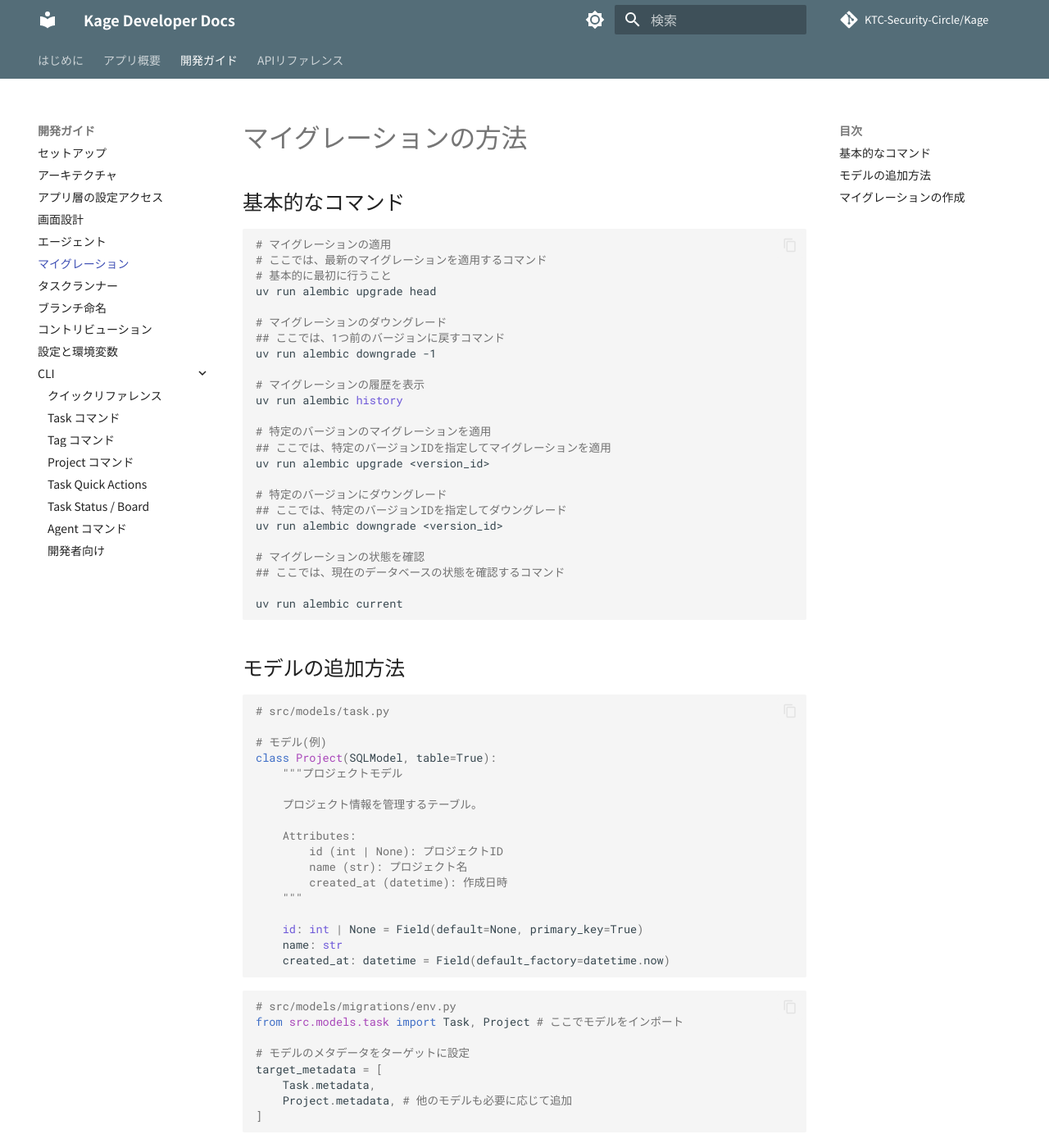
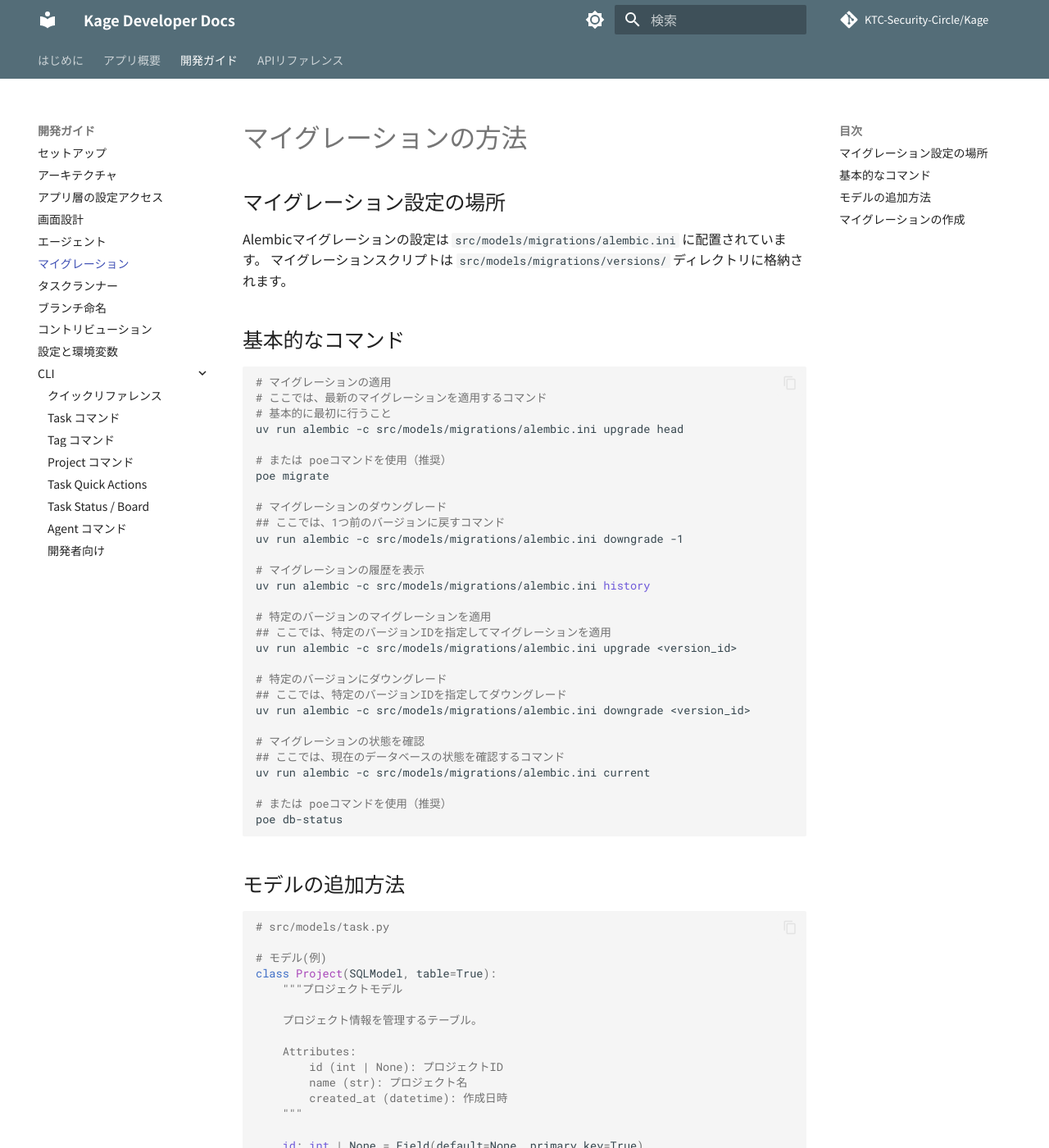
Before and after one commit to KTC-Security-Circle/Kage, an MkDocs documentation site: the page built from docs/dev/migrations.md, in a window 1280 px wide and 1400 px high. Shown: the whole window at 82% size. Built offline with MkDocs 1.6.1 and Material for MkDocs 9.7.7, drawn with Linux system fonts in a browser that asks for light colours; comment, search, counter and statistics services are not loaded; some of the changed text lies outside the part shown.

Commit message:
docs: プロジェクト構造とマイグレーションパスを最新化
Co-authored-by: snow7y <103980824+snow7y@users.noreply.github.com>

````diff
--- a/docs/dev/migrations.md
+++ b/docs/dev/migrations.md
@@ -1,4 +1,9 @@
 # マイグレーションの方法
+
+## マイグレーション設定の場所
+
+Alembicマイグレーションの設定は `src/models/migrations/alembic.ini` に配置されています。
+マイグレーションスクリプトは `src/models/migrations/versions/` ディレクトリに格納されます。
 
 ## 基本的なコマンド
 
@@ -7,27 +12,32 @@
 # マイグレーションの適用
 # ここでは、最新のマイグレーションを適用するコマンド
 # 基本的に最初に行うこと
-uv run alembic upgrade head
+uv run alembic -c src/models/migrations/alembic.ini upgrade head
+
+# または poeコマンドを使用（推奨）
+poe migrate
 
 # マイグレーションのダウングレード
 ## ここでは、1つ前のバージョンに戻すコマンド
-uv run alembic downgrade -1
+uv run alembic -c src/models/migrations/alembic.ini downgrade -1
 
 # マイグレーションの履歴を表示
-uv run alembic history
+uv run alembic -c src/models/migrations/alembic.ini history
 
 # 特定のバージョンのマイグレーションを適用
 ## ここでは、特定のバージョンIDを指定してマイグレーションを適用
-uv run alembic upgrade <version_id>
+uv run alembic -c src/models/migrations/alembic.ini upgrade <version_id>
 
 # 特定のバージョンにダウングレード
 ## ここでは、特定のバージョンIDを指定してダウングレード
-uv run alembic downgrade <version_id>
+uv run alembic -c src/models/migrations/alembic.ini downgrade <version_id>
 
 # マイグレーションの状態を確認
 ## ここでは、現在のデータベースの状態を確認するコマンド
+uv run alembic -c src/models/migrations/alembic.ini current
 
-uv run alembic current
+# または poeコマンドを使用（推奨）
+poe db-status
 ```
 
 ## モデルの追加方法
@@ -67,5 +77,11 @@ target_metadata = [
 
 ```bash
 # 新しいマイグレーションを作成
-uv run alembic revision --autogenerate -m "add project table"
+uv run alembic -c src/models/migrations/alembic.ini revision --autogenerate -m "add project table"
+
+# または poeコマンドを使用（推奨）
+poe revision "add project table"
 ```
+
+**注意**: マイグレーション作成後は、必ず生成されたファイル (`src/models/migrations/versions/` 内) を確認し、
+意図した変更が反映されているか確認してください。
````
Also changed, not shown: AGENTS.md (+28 -27 lines), README.md (+59 -26 lines), docs/dev/setup.md (+6 -3 lines).
